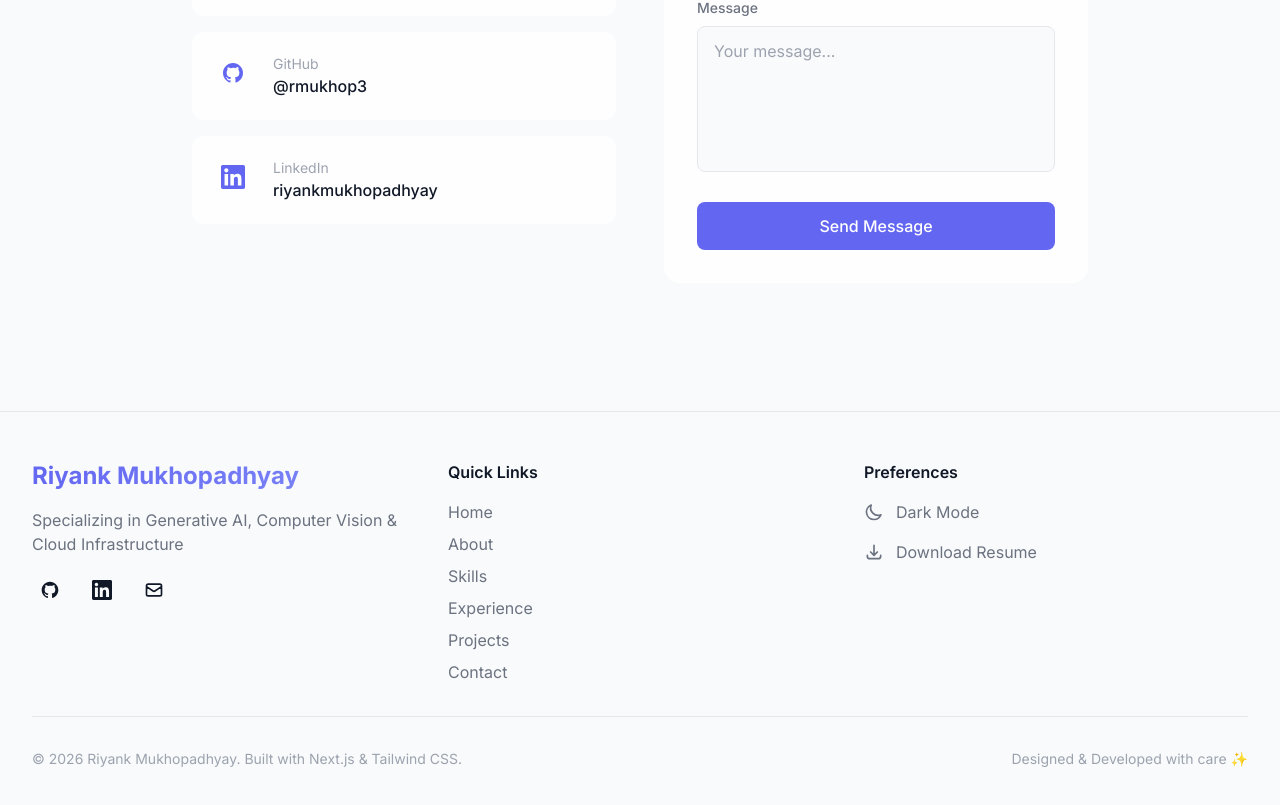
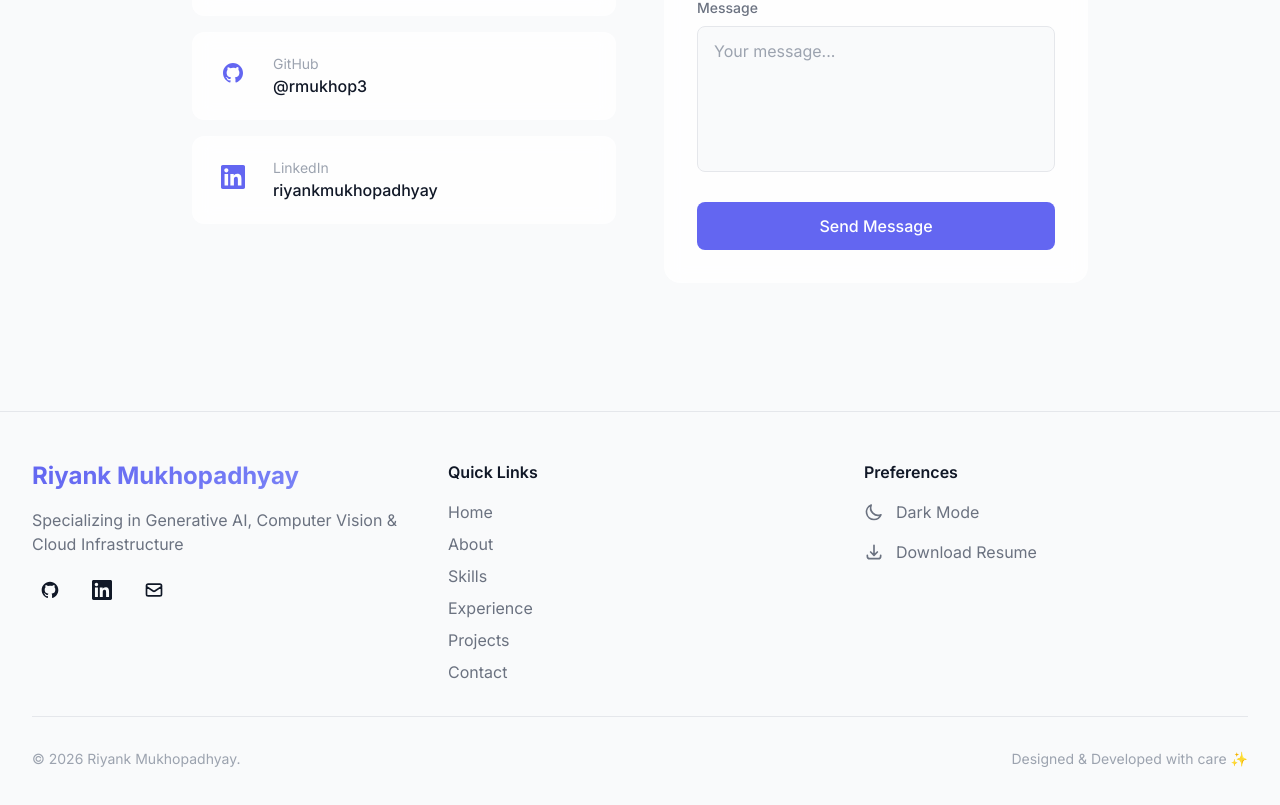
Before and after one commit to rmukhop3/rmukhop3.github.io, a Next.js app: page / in a window 1280 px wide. Shown: the part 7068-7873 px from the top of the page. Built offline with nearby package versions, Linux system fonts and the light colour scheme.

Commit message:
chore: change footer

```diff
--- a/src/components/Footer.tsx
+++ b/src/components/Footer.tsx
@@ -118,7 +118,7 @@ export default function Footer() {
         {/* Bottom Bar */}
         <div className="pt-8 border-t border-[var(--border-color)] flex flex-col md:flex-row justify-between items-center space-y-4 md:space-y-0">
           <p className="text-sm text-[var(--text-tertiary)]">
-            © {currentYear} {resumeData.name}. Built with Next.js & Tailwind CSS.
+            © {currentYear} {resumeData.name}.
           </p>
           <p className="text-sm text-[var(--text-tertiary)]">
             Designed & Developed with care ✨
```
